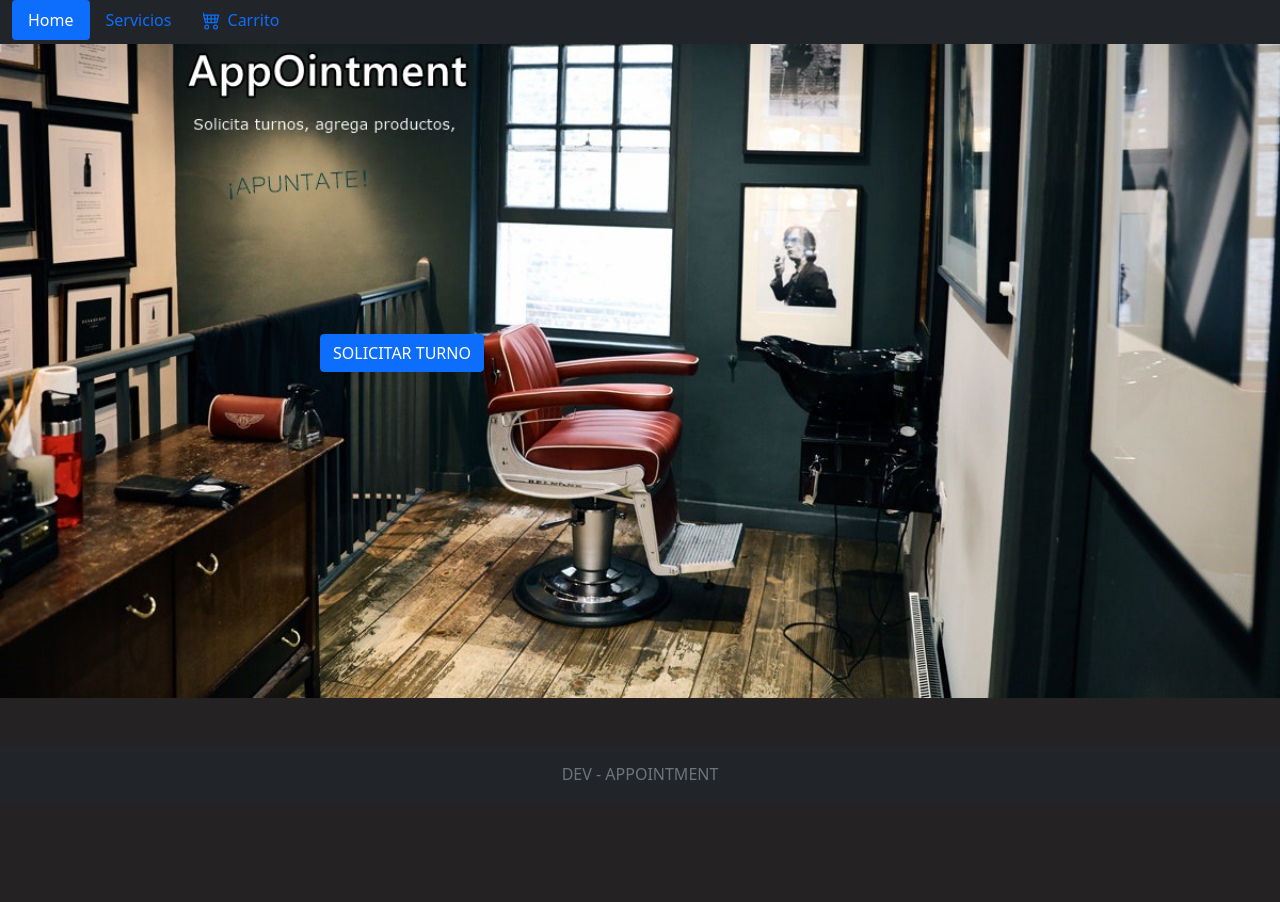
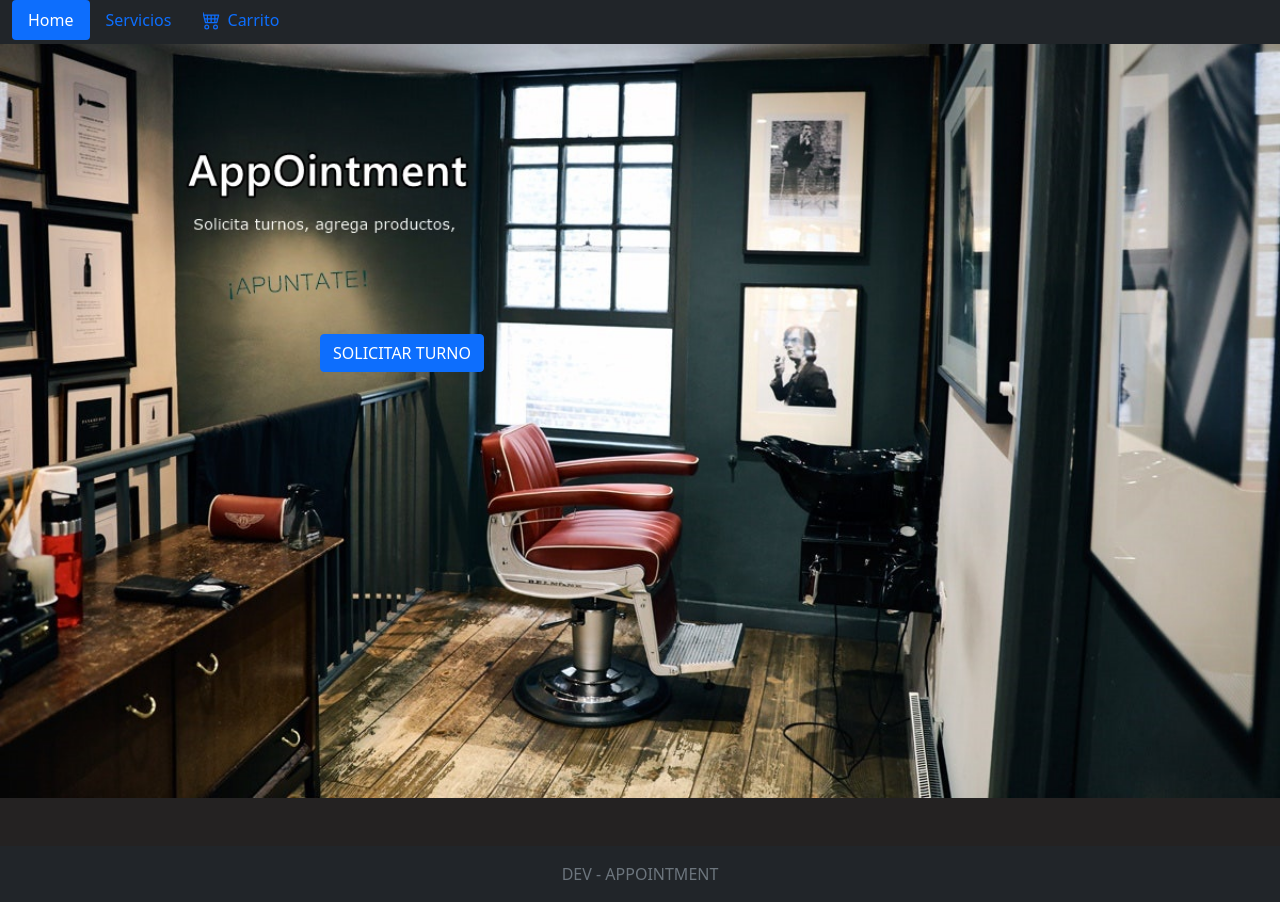
Before and after one commit to JulianCampolongo/AppointmentUsuario, a plain HTML site: page index.html in a window 1280 px wide. Before the commit the page ends 802 px from the top, so only its background shows below. Drawn offline with nearby package versions, Linux system fonts and the light colour scheme.

Commit message:
se modifica css

```diff
--- a/css/style.css
+++ b/css/style.css
@@ -79,7 +79,7 @@ padding-bottom: 1rem;
 
 }
 #app{
-    margin-top: -277px;
+    margin-top: -177px;
 }
 }
 
```
